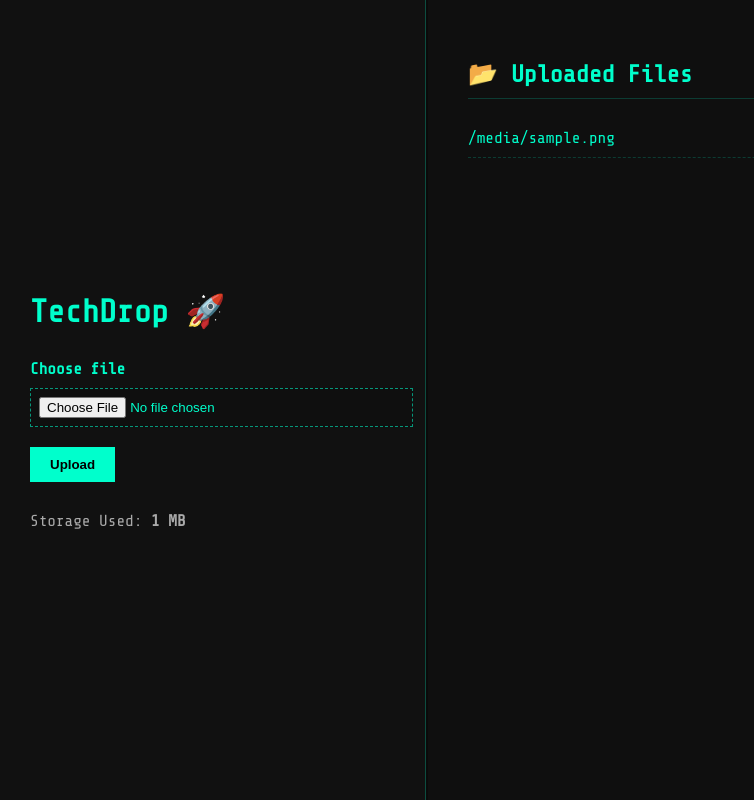
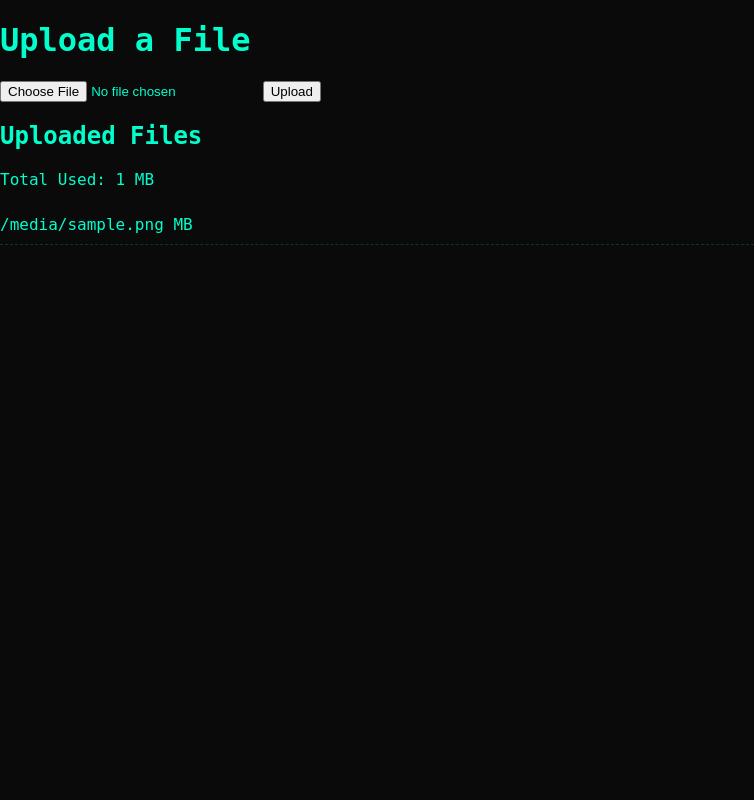
Before and after one commit to Amber100023r44/flask-file-share, a Flask app: template templates/index.html in a window 1280 px wide. Shown: the whole page, without its empty margins (0-754 px from the left). Run offline with Flask 3, Linux system fonts and the light colour scheme; the template is opened without the code that fills it: most values are stand-ins (such as "Sample title", 1, 10 or a date in 2020).

Commit message:
Update index.html

```diff
--- a/templates/index.html
+++ b/templates/index.html
@@ -1,36 +1,32 @@
 <!DOCTYPE html>
-<html lang="en">
+<html>
 <head>
-  <meta charset="UTF-8">
   <title>TechDrop - Secure File Sharing</title>
   <link rel="stylesheet" href="{{ url_for('static', filename='style.css') }}">
-  <link href="https://fonts.googleapis.com/css2?family=Share+Tech+Mono&display=swap" rel="stylesheet">
 </head>
 <body>
-  <div class="grid-container">
+  <div class="main-grid">
 
-    <!-- Left: Upload Panel -->
-    <div class="upload-panel">
-      <h1 class="title">TechDrop 🚀</h1>
-      <form action="/upload" method="post" enctype="multipart/form-data" class="upload-form">
-        <label for="file">Choose file</label>
-        <input type="file" name="file" id="file" required>
-        <button type="submit">Upload</button>
+    <div class="upload-box">
+      <h1 class="title">Upload a File</h1>
+      <form action="/upload" method="post" enctype="multipart/form-data">
+        <input type="file" name="file" class="file-input">
+        <button type="submit" class="upload-button">Upload</button>
       </form>
-      <div class="storage-info">
-        <span>Storage Used:</span>
-        <strong>{{ total_size }} MB</strong>
-      </div>
     </div>
 
-    <!-- Right: File List -->
-    <div class="file-list-panel">
-      <h2>📂 Uploaded Files</h2>
+    <div class="files-box">
+      <h2 class="subtitle">Uploaded Files</h2>
+      <p class="total-size">Total Used: {{ total_size }} MB</p>
       <ul class="file-list">
         {% for file in files %}
-          <li><a href="{{ url_for('uploaded_file', filename=file) }}" target="_blank">{{ file }}</a></li>
-        {% else %}
-          <li class="no-files">No files uploaded yet.</li>
+          <li>
+            <a href="{{ url_for('uploaded_file', filename=file) }}" class="file-link">{{ file }}</a>
+            <span class="dots"></span>
+            <span class="file-size">
+              {{ (os.path.getsize('uploads/' + file) / (1024*1024) ) | round(2) }} MB
+            </span>
+          </li>
         {% endfor %}
       </ul>
     </div>
```
